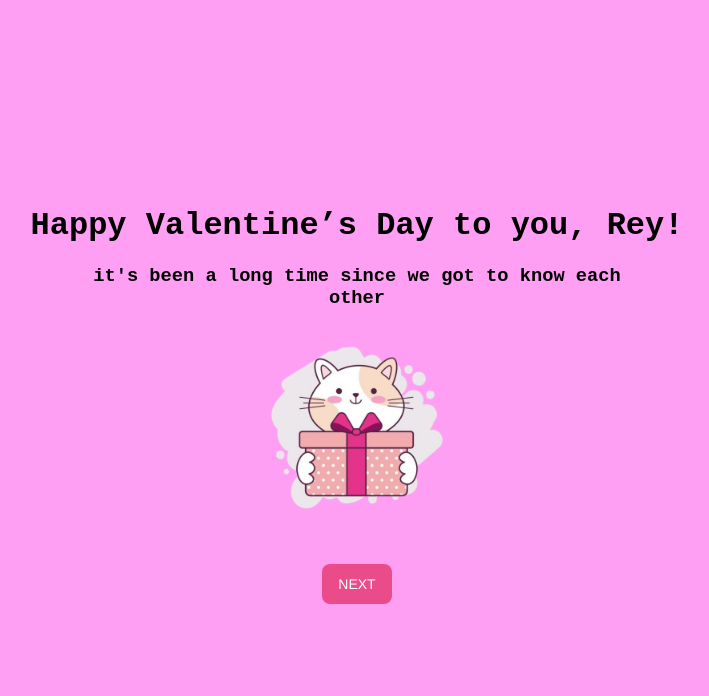
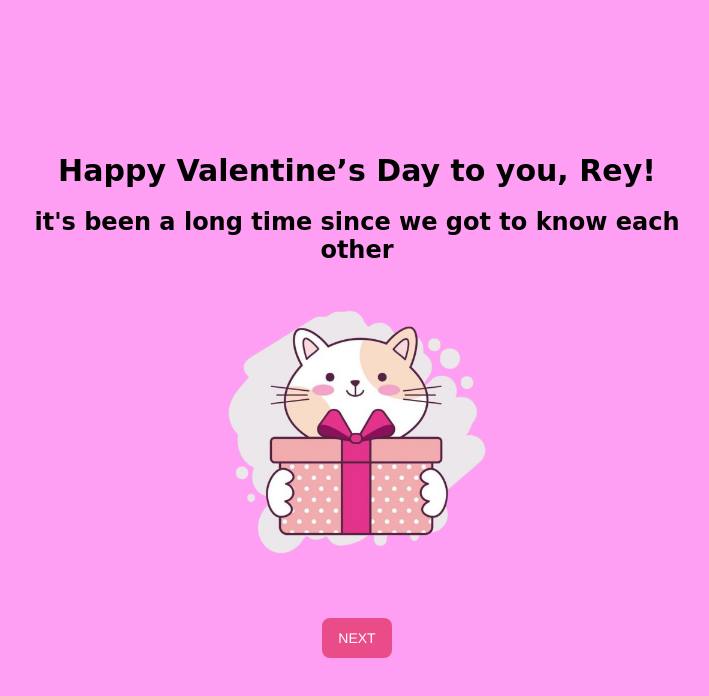
Before and after one commit to Ratanazz/Valentine2k25, a plain HTML site: page index.html in a window 1280 px wide. Shown: the whole page, without its empty margins (283-992 px from the left). Drawn offline with Linux system fonts and the light colour scheme.

Commit message:
Update index.html

```diff
--- a/index.html
+++ b/index.html
@@ -6,7 +6,7 @@
     <title>Valentine 2k25</title>
     <style>
         body {
-            font-family: 'Courier New', Courier, monospace;
+            font-family: cursive;
             background-color: #ff9ff3;
             height: 100vh;
             display: flex;
@@ -18,13 +18,18 @@
         .container {
             text-align: center;
         }
+        h1{
+            font-weight: bold;
+            font-size: 30px;
+        }
         img {
-            width: 200px;
-            height: 200px;
+            width: 300px;
+            height: 300px;
             margin: 20px 0;
         }
         h3 {
             width: 90%;
+            font-size: 24px;
             margin: 0 auto;
         }
         .button-1 {
```
